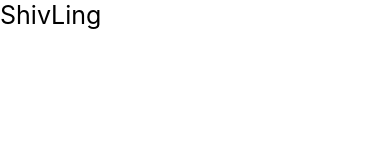
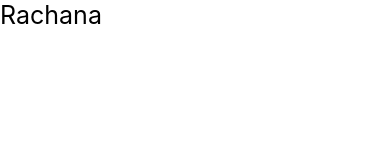
Before and after one commit to BlackArrow220623/Shivling, a React Native app: screen / in a window 390 px wide. Shown: the top 160 px of the page. Built offline with nearby package versions, Linux system fonts and the light colour scheme.

Commit message:
firstchanges

```diff
--- a/App.js
+++ b/App.js
@@ -4,7 +4,7 @@ import { StyleSheet, Text } from 'react-native';
 export default function App() {
     return (
       <Text style={{height:"100%",alignItems:"center"}}>
-        <Text style={styles.Text}>ShivLing</Text>
+        <Text style={styles.Text}>Rachana</Text>
       </Text>
     );
 }
```
Also changed, not shown: Pages/FirstPage.js (added), Pages/SignInPage.js (added), Pages/SignUpPage.js (added).
